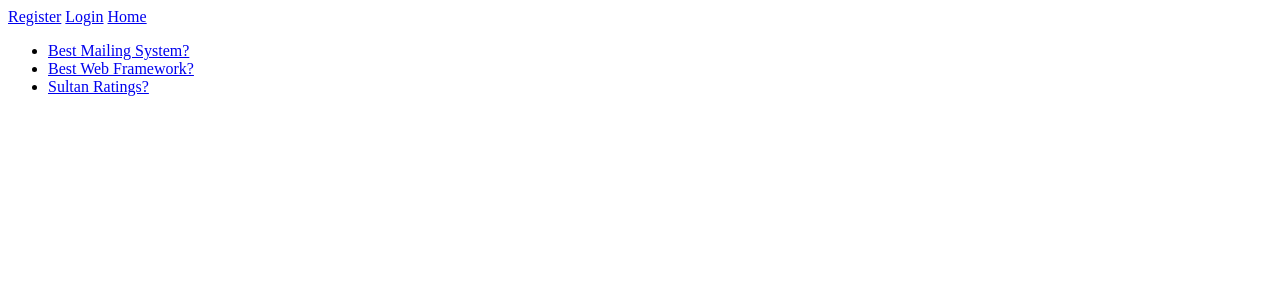
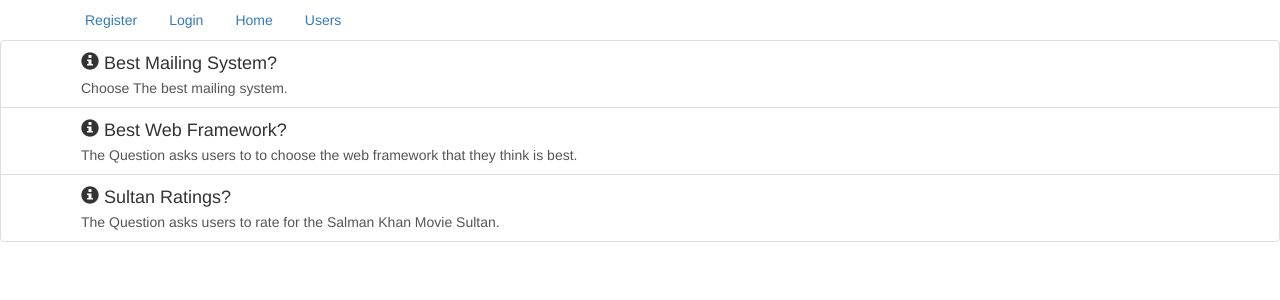
Before and after one commit to aditya1904/mysite, a Django app: page /polls/ in a window 1280 px wide. Shown: the top 300 px of the page. Run offline with Django 3.2, Linux system fonts and the light colour scheme; data comes from the database, SQL or seed files in the repository; both versions use the stored data as it was after the commit; some libraries are stand-ins or nearby versions.

Commit message:
UI updated

```diff
--- a/mysite/urls.py
+++ b/mysite/urls.py
@@ -16,8 +16,9 @@ Including another URLconf
 """
 from django.conf.urls import include, url
 from django.contrib import admin
-
+from . import views
 urlpatterns = [
+    url(r'^$', views.index, name='index'),
     url(r'^admin/', admin.site.urls),
     url(r'^polls/', include('polls.urls')),
     url(r'^calci/', include('calci.urls')),
--- /dev/null
+++ b/mysite/views.py
@@ -0,0 +1,4 @@
+from django.http import HttpResponse
+
+def index(request):
+	return HttpResponse("<ul><li><a href='polls'>Polls?</a><li><a href='calci'>Calculator?</a></ul>")
--- a/polls/admin.py
+++ b/polls/admin.py
@@ -8,6 +8,7 @@ class ChoiceInline(admin.TabularInline):
 class QuestionAdmin(admin.ModelAdmin):
 	fieldsets = [
 		(None, {'fields':['question_text']}),
+		('Question Description',{'fields':['question_descripton']}),
 		('Date information',{'fields':['pub_date']}),
 		('Total Votes',{'fields':['total_votes']}),
 		('Voted Users',{'fields':['voted_users']}),
--- a/polls/models.py
+++ b/polls/models.py
@@ -5,6 +5,7 @@ from django.db import models
 # Create your models here.
 class Question(models.Model):
 	question_text = models.CharField(max_length=250)
+	question_descripton = models.CharField(max_length=400, default="")
 	pub_date = models.DateTimeField('date published')
 	voted_users = models.ManyToManyField(User, blank=True,)
 	total_votes = models.IntegerField(default=0)
--- a/polls/templates/base.html
+++ b/polls/templates/base.html
@@ -1,9 +1,31 @@
+<!DOCTYPE html>
+<html lang="en">
+<head>
+  <title>Home</title>
+    <meta charset="utf-8">
+    <meta name="viewport" content="width=device-width, initial-scale=1">
+    <link rel="stylesheet" href="http://maxcdn.bootstrapcdn.com/bootstrap/3.3.6/css/bootstrap.min.css">
+    <script src="https://ajax.googleapis.com/ajax/libs/jquery/1.12.4/jquery.min.js"></script>
+    <script src="http://maxcdn.bootstrapcdn.com/bootstrap/3.3.6/js/bootstrap.min.js"></script>
+    </head>
+<body>
+<div class="container">
+  <ul class="nav nav-pills">
 {% if not user.is_authenticated %}
-        <a href="{% url 'polls:signup' %}" class="btn btn-default navbar-btn">Register</a>
-        <a href="{% url 'polls:login' %}" class="btn btn-default navbar-btn">Login</a>
+       <li><a href="{% url 'polls:signup' %}">Register</a></li>
+       <li><a href="{% url 'polls:login' %}">Login</a></li>
 {% else %}
-        <a href="{% url 'polls:logout' %}" class="btn btn-default navbar-btn">Logout</a>
+       <li><a href="{% url 'polls:logout' %}">Logout</a></li>
 {% endif %}
 
-<a href="{% url 'polls:index' %}" class="btn btn-default navbar-btn">Home</a>
+<li><a href="{% url 'polls:index' %}">Home</a></li>
+<li><a href='/polls/users/'>Users</a></li>
+  </ul>
+</div>
+
+
+
 {% block content %} {% endblock %}
+
+</body>
+</html>
--- a/polls/templates/polls/index.html
+++ b/polls/templates/polls/index.html
@@ -1,15 +1,15 @@
 {% extends "base.html" %}
 
 {% block content %}
-
+<body>
 {% if latest_question_list %}
-<ul>
-	{% for question in latest_question_list %}
-	<li><a href="/polls/{{ question.id }}/">{{ question.question_text }}</a></li>
-	{% endfor %}
-</ul>
+<div class="list-group">
+     {% for question in latest_question_list %}
+     <a href="/polls/{{ question.id }}/" class="list-group-item" style="padding-left: 80px;"><h4 class="list-group-item-heading"><span class="glyphicon glyphicon-info-sign"></span>  {{ question.question_text }}</h4><p class="list-group-item-text">  {{question.question_descripton}}</p></a>
+     {% endfor %}
+</div>
     {% else %}
 	<p>No polls are available.</p>
 {% endif %}
-
+</body>
 {% endblock %}
--- a/polls/templates/polls/user_detail.html
+++ b/polls/templates/polls/user_detail.html
@@ -1,3 +1,3 @@
-<ul><li>{{user.id}}</li>
-<li>{{user.username}}</li>
-<li>{{user.email}}</li></ul>
+<ul><li>{{user.id}}
+<li>{{user.username}}
+<li>{{user.email}}</ul>
--- a/polls/views.py
+++ b/polls/views.py
@@ -98,3 +98,4 @@ class UserView(generic.ListView):
 class UserDetailView(generic.DetailView):
 	model = User
 	template_name = 'polls/user_detail.html'
+	#context_object_name = 'question_list'
```
Also changed, not shown: polls/templates/polls/detail.html (+34 -4 lines), db.sqlite3, polls/migrations/0003_question_question_descripton.py (added), 3 other files.
